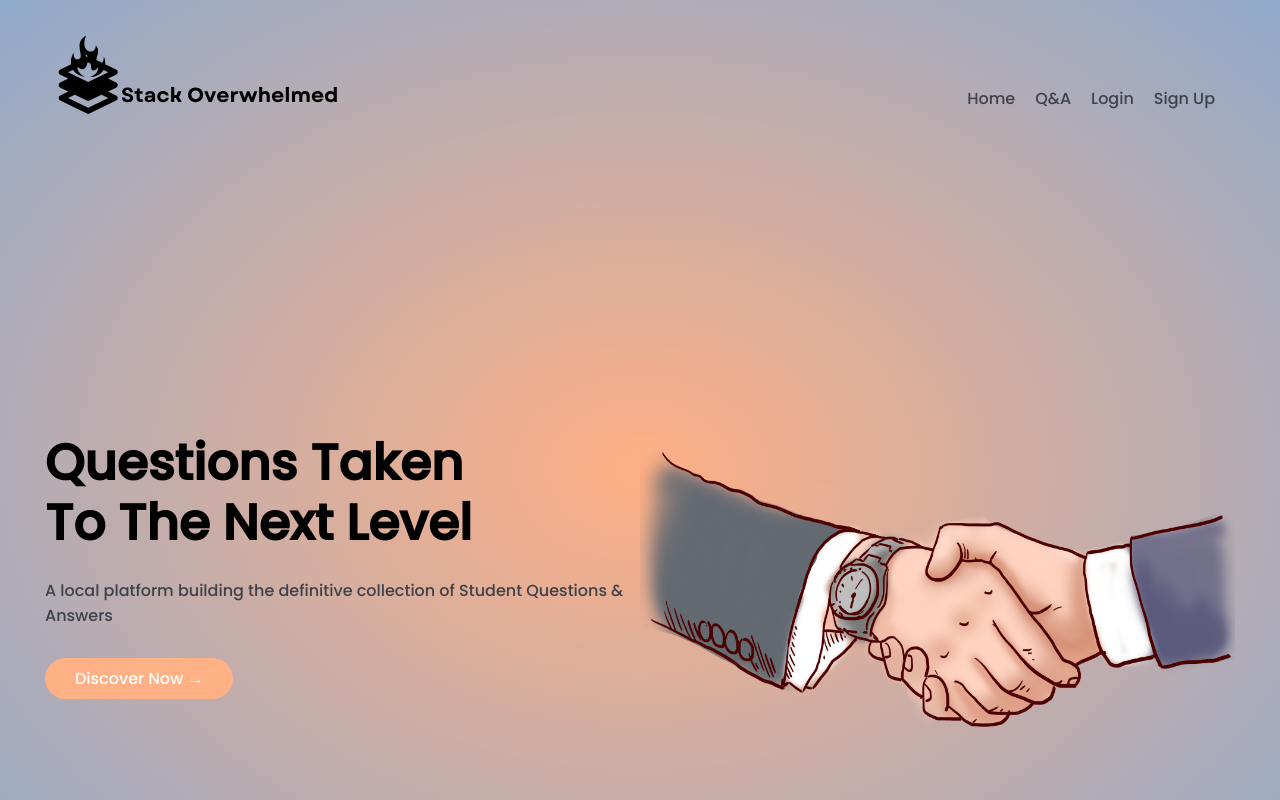
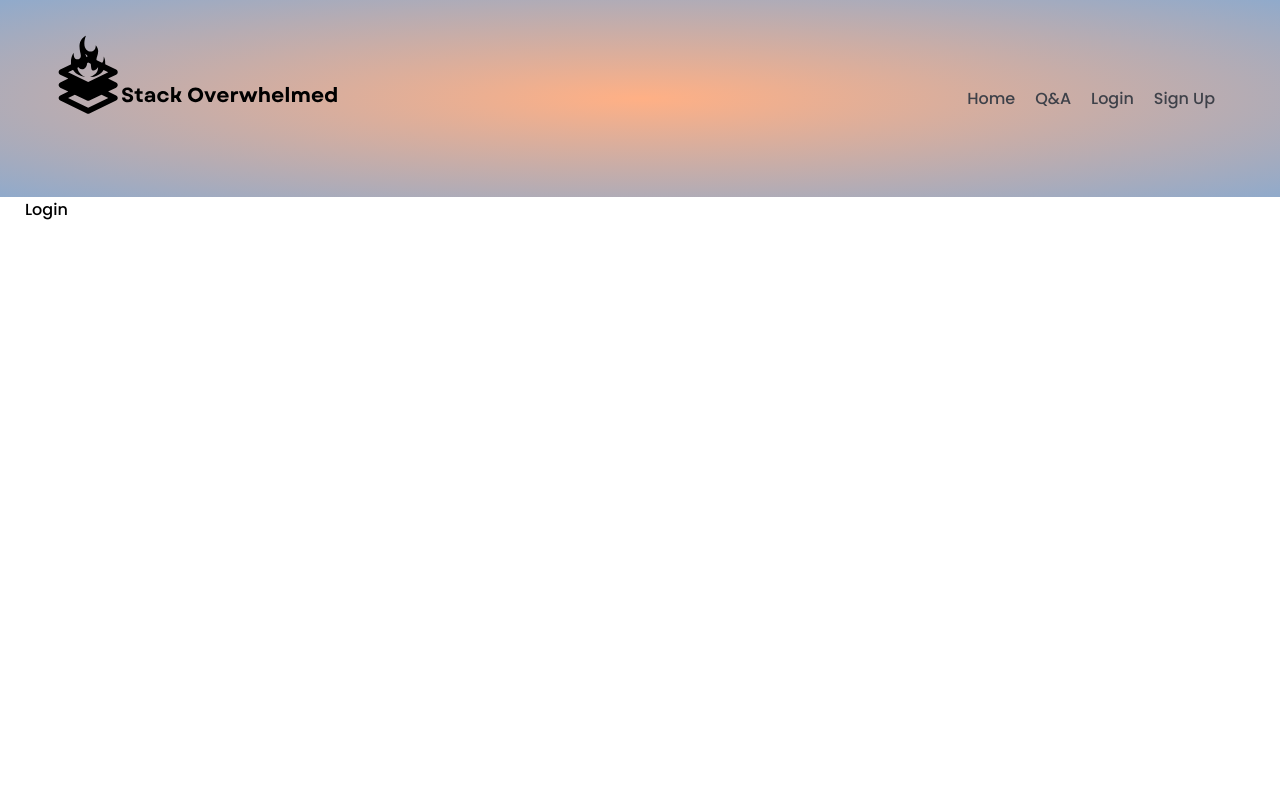
Before and after one commit to lyubageorgieva/StackOverwhelmed, a React (Create React App) app in the folder client/: page /login in a window 1280 px wide. Shown: the top 800 px of the page. Built offline with nearby package versions, Linux system fonts and the light colour scheme.

Commit message:
Router Setup for Sign up and Login

```diff
--- a/client/src/App.js
+++ b/client/src/App.js
@@ -1,15 +1,25 @@
 import React, { Fragment } from 'react';
-
+import { BrowserRouter as Router, Route, Switch } from 'react-router-dom';
 import Navbar from './components/layout/Navbar';
 import Footer from './components/layout/Footer';
+import SignUp from './components/auth/SignUp';
+import Login from './components/auth/Login';
 import './App.css';
 
 
 const App = () => (
-<Fragment>
-  <Navbar />
-  <Footer />
-</Fragment>
+  <Router>
+  <Fragment>
+    <Navbar />
+    <Route exact path="/" component= { Footer } />
+    <section className="container">
+      <Switch>
+        <Route exact path="/signup" component={SignUp} />
+        <Route exact path="/login" component={Login} />
+      </Switch>
+    </section>
+  </Fragment>
+  </Router>
 );
 
 export default App;
--- /dev/null
+++ b/client/src/components/auth/Login.js
@@ -0,0 +1,9 @@
+import React from 'react'
+
+export const Login = () => {
+    return (
+        <div>Login</div>
+    )
+};
+
+export default Login;
--- /dev/null
+++ b/client/src/components/auth/SignUp.js
@@ -0,0 +1,9 @@
+import React from 'react'
+
+export const SignUp = () => {
+    return (
+        <div>Sign up</div>
+    )
+};
+
+export default SignUp;
--- a/client/src/components/layout/Navbar.js
+++ b/client/src/components/layout/Navbar.js
@@ -2,6 +2,7 @@
 import Logo from '../../img/1.svg';
 import Menu from '../../img/menu.png';
 import navImg from '../../img/—Pngtree—hand-painted business handshake png free_4424701.png';
+import { Link } from 'react-router-dom';
 
 export const Navbar = () => {
     return (
@@ -11,29 +12,18 @@
 
                 <div className="navbar">
                     <div className="logo">
-                        <a href="index.html"><img src={Logo} alt="Logo" width="300px" /></a>
+                        <Link to="/"><img src={Logo} alt="Logo" width="300px" /></Link>
                     </div>
                     <nav>
                         <ul id="MenuItems">
-                            <li><a href="index.html">Home</a></li>
-                            <li><a href="question.html">Q&A</a></li>
-                            <li><a href="login.html">Login</a></li>
-                            <li><a href="signUp.html">Sign Up</a></li>
+                            <li><Link to="/">Home</Link></li>
+                            <li><Link to="!#">Q&A</Link></li>
+                            <li><Link to="/login">Login</Link></li>
+                            <li><Link to="/signup">Sign Up</Link></li>
                         </ul>
                     </nav>
                     <img src={Menu} className="menu-icon" onclick="menutoggle()" />
                 </div>
-                <div className="row">
-                    <div className="col-2">
-                        <h1>Questions Taken <br />To The Next Level</h1>
-                        <p>A local platform building the definitive collection of Student Questions & Answers</p>
-                        <a href="" className="btn">Discover Now &#8594; </a>
-                    </div>
-                    <div className="col-2">
-                        <img src={navImg} alt="Navbar Image" />
-                    </div>
-                </div>
-
             </div>
         </div>
     </div>
```
